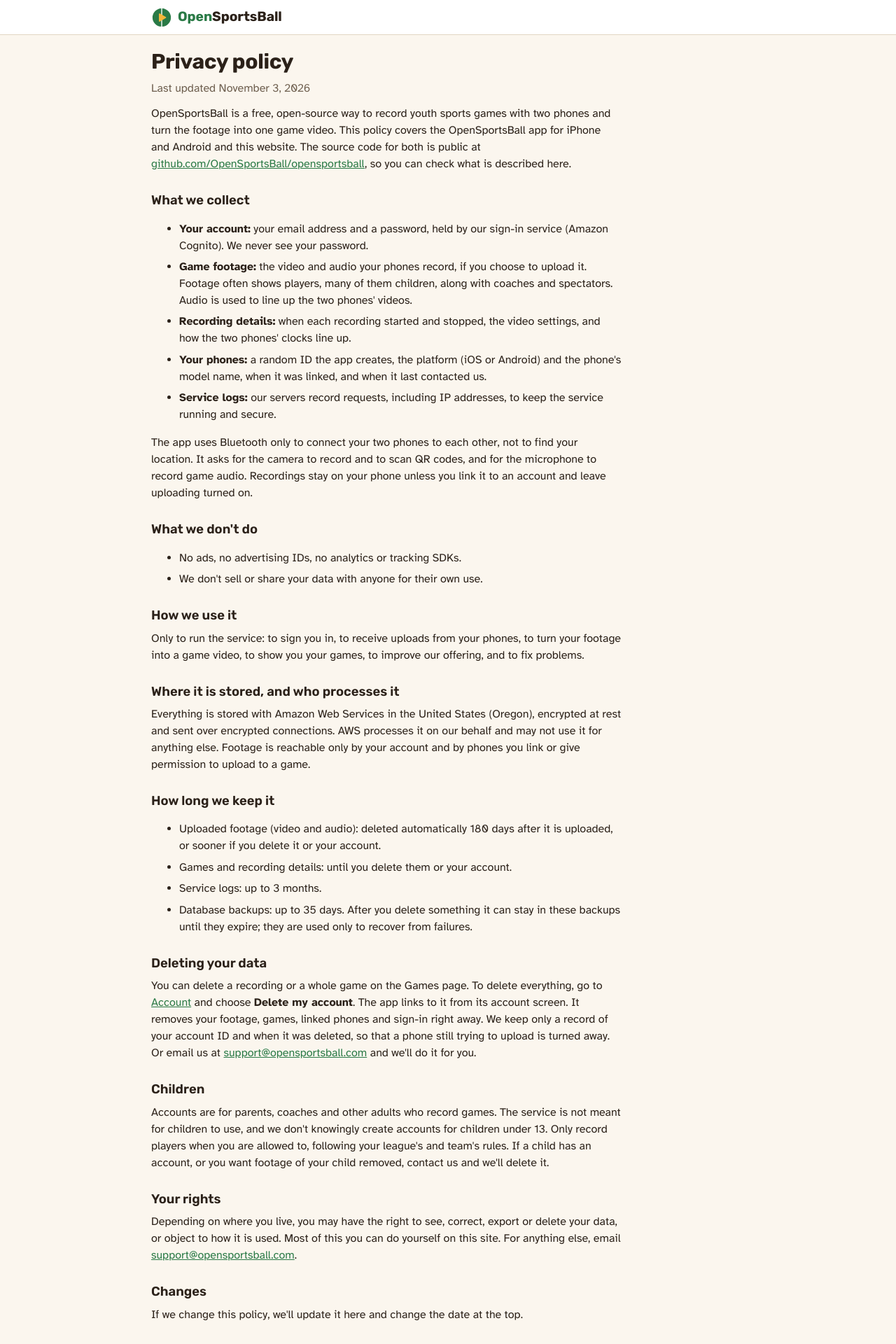
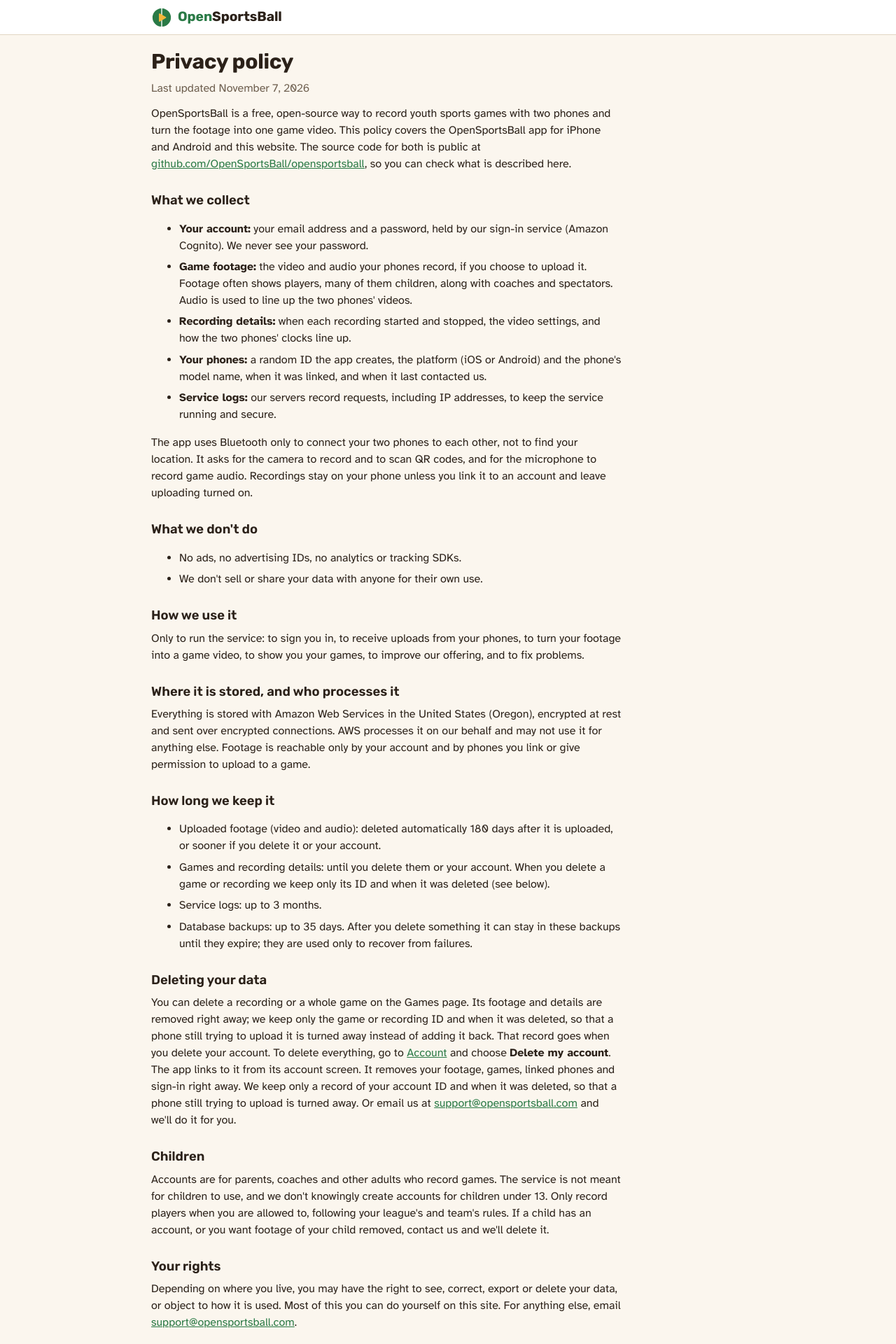
Before and after one commit to OpenSportsBall/opensportsball, a SvelteKit app in the folder web/: page /privacy in a window 1280 px wide. Shown: the top 1920 px of the page at 70% size. Built offline with nearby package versions, Linux system fonts and the light colour scheme; no server answers.

Commit message:
Say in the privacy policy what deleting a game or recording keeps
Only its id and when it was deleted stay, so a phone still uploading it
is turned away; that record goes with the account.

Co-Authored-By: Claude Opus 5.5 <noreply@anthropic.com>

```diff
--- a/web/src/routes/privacy/+page.svelte
+++ b/web/src/routes/privacy/+page.svelte
@@ -4,7 +4,7 @@
 	import { resolve } from '$app/paths';
 	import { REPO_URL, SUPPORT_EMAIL } from '#lib/site.ts';
 
-	const UPDATED = 'November 3, 2026';
+	const UPDATED = 'November 7, 2026';
 </script>
 
 <svelte:head><title>Privacy policy · OpenSportsBall</title></svelte:head>
@@ -75,7 +75,10 @@
 			Uploaded footage (video and audio): deleted automatically 180 days after it is uploaded, or sooner if you
 			delete it or your account.
 		</li>
-		<li>Games and recording details: until you delete them or your account.</li>
+		<li>
+			Games and recording details: until you delete them or your account. When you delete a game or recording we
+			keep only its ID and when it was deleted (see below).
+		</li>
 		<li>Service logs: up to 3 months.</li>
 		<li>
 			Database backups: up to 35 days. After you delete something it can stay in these backups until they expire;
@@ -85,7 +88,9 @@
 
 	<h2>Deleting your data</h2>
 	<p>
-		You can delete a recording or a whole game on the Games page. To delete everything, go to
+		You can delete a recording or a whole game on the Games page. Its footage and details are removed right away;
+		we keep only the game or recording ID and when it was deleted, so that a phone still trying to upload it is
+		turned away instead of adding it back. That record goes when you delete your account. To delete everything, go to
 		<a href={resolve('/account')}>Account</a> and choose <strong>Delete my account</strong>. The app links to it
 		from its account screen. It removes your footage, games, linked phones and sign-in right away. We keep only
 		a record of your account ID and when it was deleted, so that a phone still trying to upload is turned away. Or
```
